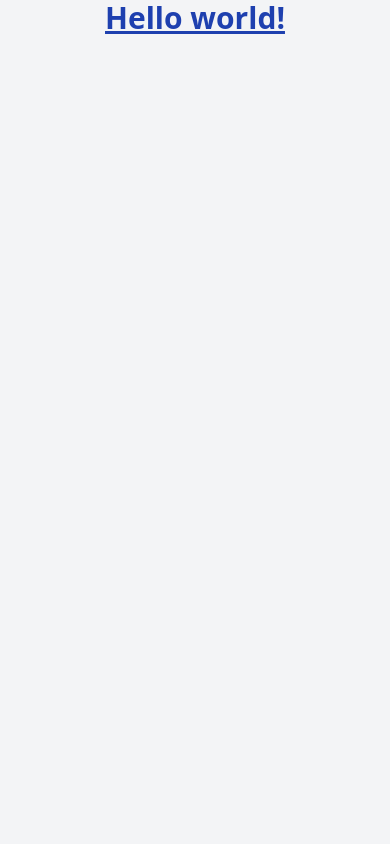
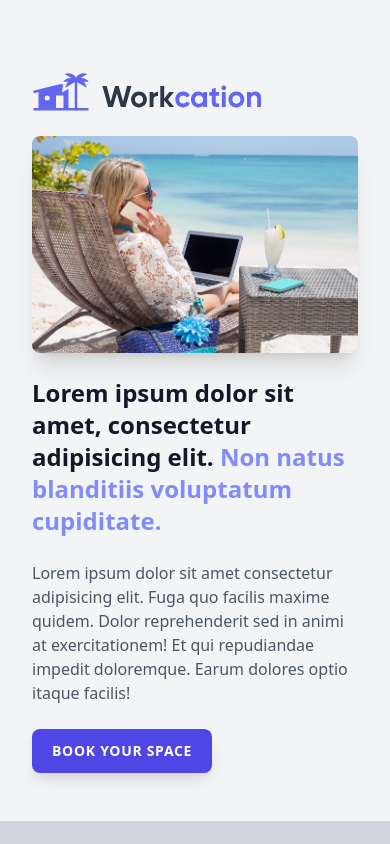
Before and after one commit to Paskab012/tailwind-single-page, a website built with Vite: page index.html in a window 390 px wide. Built offline with nearby package versions, Linux system fonts and the light colour scheme.

Commit message:
Implement responsiveness to the project tailwind

```diff
--- a/index.html
+++ b/index.html
@@ -8,9 +8,50 @@
 
     <title>tailwind css</title>
   </head>
-  <body class="bg-gray-100">
-    <h1 class="text-3xl font-bold text-blue-800 text-center underline">
-      Hello world!
-    </h1>
+  <body class="bg-gray-300">
+    <div class="grid lg:grid-cols-2 bg-gray-100">
+      <div
+        class="px-8 py-12 space-y-6 max-w-md mx-auto sm:max-w-xl lg:px-12 lg:py-24 lg:max-w-full"
+      >
+      <div class="">
+
+      </div>
+        <img class="h-10" src="/src/assets/logo.svg" alt="logo" />
+        <img
+          class="rounded-lg shadow-xl sm:mt-8 sm:h-64 sm:w-full sm:object-cover object-center lg:hidden"
+          src="/src/assets/beachwork.jpeg"
+          alt="beackwork"
+        />
+        <h1
+          class="text-2xl font-bold text-gray-900 sm:mt-8 sm:text-4xl lg:text-3xl xl:text-4xl"
+        >
+          Lorem ipsum dolor sit amet, consectetur adipisicing elit.
+          <br class="hidden lg:inline" />
+          <span class="text-indigo-400"
+            >Non natus blanditiis voluptatum cupiditate.</span
+          >
+        </h1>
+        <p class="text-gray-600">
+          Lorem ipsum dolor sit amet consectetur adipisicing elit. Fuga quo
+          facilis maxime quidem. Dolor reprehenderit sed in animi at
+          exercitationem! Et qui repudiandae impedit doloremque. Earum dolores
+          optio itaque facilis!
+        </p>
+        <div class="mt-4">
+          <a
+            class="inline-block bg-indigo-600 text-white rounded-lg px-5 py-3 shadow-lg uppercase tracking-wider font-semibold text-sm"
+            href="#"
+            >Book your space</a
+          >
+        </div>
+      </div>
+      <div class="hidden relative lg:block">
+        <img
+          class="absolute inset-0 w-full h-full shadow-xl object-cover"
+          src="/src/assets/beachwork.jpeg"
+          alt="beackwork"
+        />
+      </div>
+    </div>
   </body>
 </html>
```
